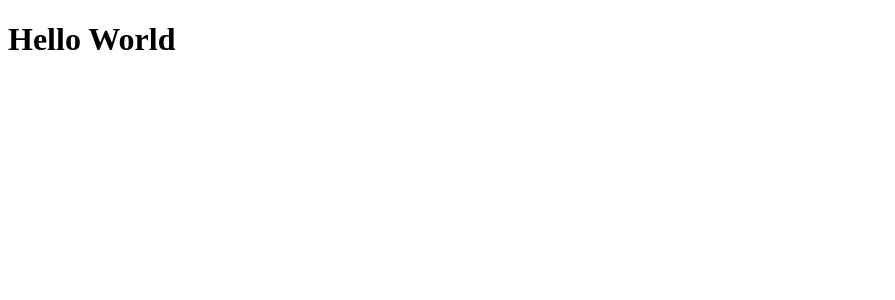
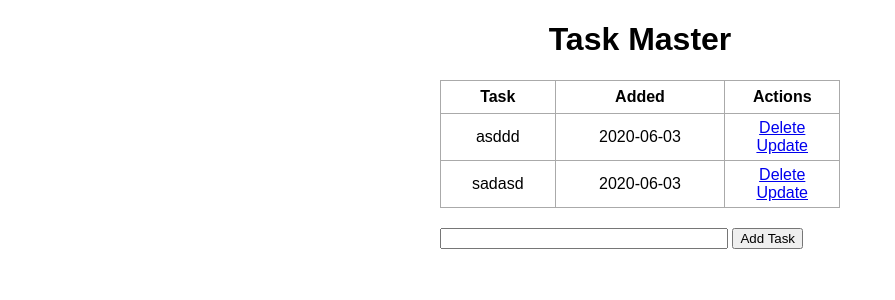
Before and after one commit to iop45636/python_flask, a Flask app: page / in a window 1280 px wide. Shown: the top 300 px of the page, without its empty margins (0-895 px from the left). Run offline with Flask 2, Linux system fonts and the light colour scheme; data comes from the database, SQL or seed files in the repository; both versions use the stored data as it was after the commit.

Commit message:
new upload

```diff
--- a/app.py
+++ b/app.py
@@ -1,10 +1,64 @@
-from flask import Flask, render_template
+from flask import Flask, render_template, url_for, request, redirect
+from flask_sqlalchemy import SQLAlchemy
+from datetime import datetime
 
 app = Flask(__name__)
+app.config['SQLALCHEMY_DATABASE_URI'] = 'sqlite:///app.db'
+db = SQLAlchemy(app)
 
-@app.route('/')
+class Todo(db.Model):
+    id = db.Column(db.Integer, primary_key=True)
+    content = db.Column(db.String(200), nullable=False)
+    date_created = db.Column(db.DateTime, default=datetime.utcnow)
+
+    def __repr__(self):
+        return '<Task %r>' % self.id
+
+
+@app.route('/', methods=['POST', 'GET'])
 def index():
-    return render_template('index.html')
+    if request.method == 'POST':
+        task_content = request.form['content']
+        new_task = Todo(content=task_content)
+
+        try:
+            db.session.add(new_task)
+            db.session.commit()
+            return redirect('/')
+        except:
+            return 'There was an issue adding your task'
+
+    else:
+        tasks = Todo.query.order_by(Todo.date_created).all()
+        return render_template('index.html', tasks=tasks)
+
+
+@app.route('/delete/<int:id>')
+def delete(id):
+    task_to_delete = Todo.query.get_or_404(id)
+
+    try:
+        db.session.delete(task_to_delete)
+        db.session.commit()
+        return redirect('/')
+    except:
+        return 'There was a problem deleting that task'
+
+@app.route('/update/<int:id>', methods=['GET', 'POST'])
+def update(id):
+    task = Todo.query.get_or_404(id)
+
+    if request.method == 'POST':
+        task.content = request.form['content']
+
+        try:
+            db.session.commit()
+            return redirect('/')
+        except:
+            return 'There was an issue updating your task'
+
+    else:
+        return render_template('update.html', task=task)
 
 
 if __name__ == "__main__":
--- /dev/null
+++ b/static/css/main.css
@@ -0,0 +1,35 @@
+body, html {
+    margin: 0;
+    font-family: sans-serif;
+}
+
+.content {
+    margin: 0 auto;
+    width: 400px;
+}
+
+table, td, th {
+    border: 1px solid #aaa;
+}
+
+table {
+    border-collapse: collapse;
+    width: 100%;
+}
+
+th {
+    height: 30px;
+}
+
+td {
+    text-align: center;
+    padding: 5px;
+}
+
+.form {
+    margin-top: 20px;
+}
+
+#content {
+    width: 70%;
+}
--- /dev/null
+++ b/templates/base.html
@@ -0,0 +1,13 @@
+<!DOCTYPE html>
+<html lang="en">
+<head>
+    <meta charset="UTF-8">
+    <meta name="viewport" content="width=device-width, initial-scale=1.0">
+    <meta http-equiv="X-UA-Compatible" content="ie=edge">
+    <link rel="stylesheet" href="{{ url_for('static', filename='css/main.css') }}">
+    {% block head %}{% endblock %}
+</head>
+<body>
+    {% block body %}{% endblock %}
+</body>
+</html>
--- a/templates/index.html
+++ b/templates/index.html
@@ -1,11 +1,40 @@
-<!DOCTYPE html>
-<html lang="en">
-<head>
-    <meta charset="UTF-8">
-    <meta name="viewport" content="width=device-width, initial-scale=1.0">
-    <title>Flask app</title>
-</head>
-<body>
-    <h1>Hello World</h1>
-</body>
-</html>
+{% extends 'base.html' %}
+
+{% block head %}
+<title>Task Master</title>
+{% endblock %}
+
+{% block body %}
+<div class="content">
+    <h1 style="text-align: center">Task Master</h1>
+    {% if tasks|length < 1 %}
+    <h4 style="text-align: center">There are no tasks. Create one below!</h4>
+    {% else %}
+    <table>
+        <tr>
+            <th>Task</th>
+            <th>Added</th>
+            <th>Actions</th>
+        </tr>
+        {% for task in tasks %}
+            <tr>
+                <td>{{ task.content }}</td>
+                <td>{{ task.date_created.date() }}</td>
+                <td>
+                    <a href="/delete/{{task.id}}">Delete</a>
+                    <br>
+                    <a href="/update/{{task.id}}">Update</a>
+                </td>
+            </tr>
+        {% endfor %}
+    </table>
+    {% endif %}
+
+    <div class="form">
+        <form action="/" method="POST">
+            <input type="text" name="content" id="content">
+            <input type="submit" value="Add Task">
+        </form>
+    </div>
+</div>
+{% endblock %}
```
Also changed, not shown: templates/update.html (added, +13 -0 lines), app.db (added).
